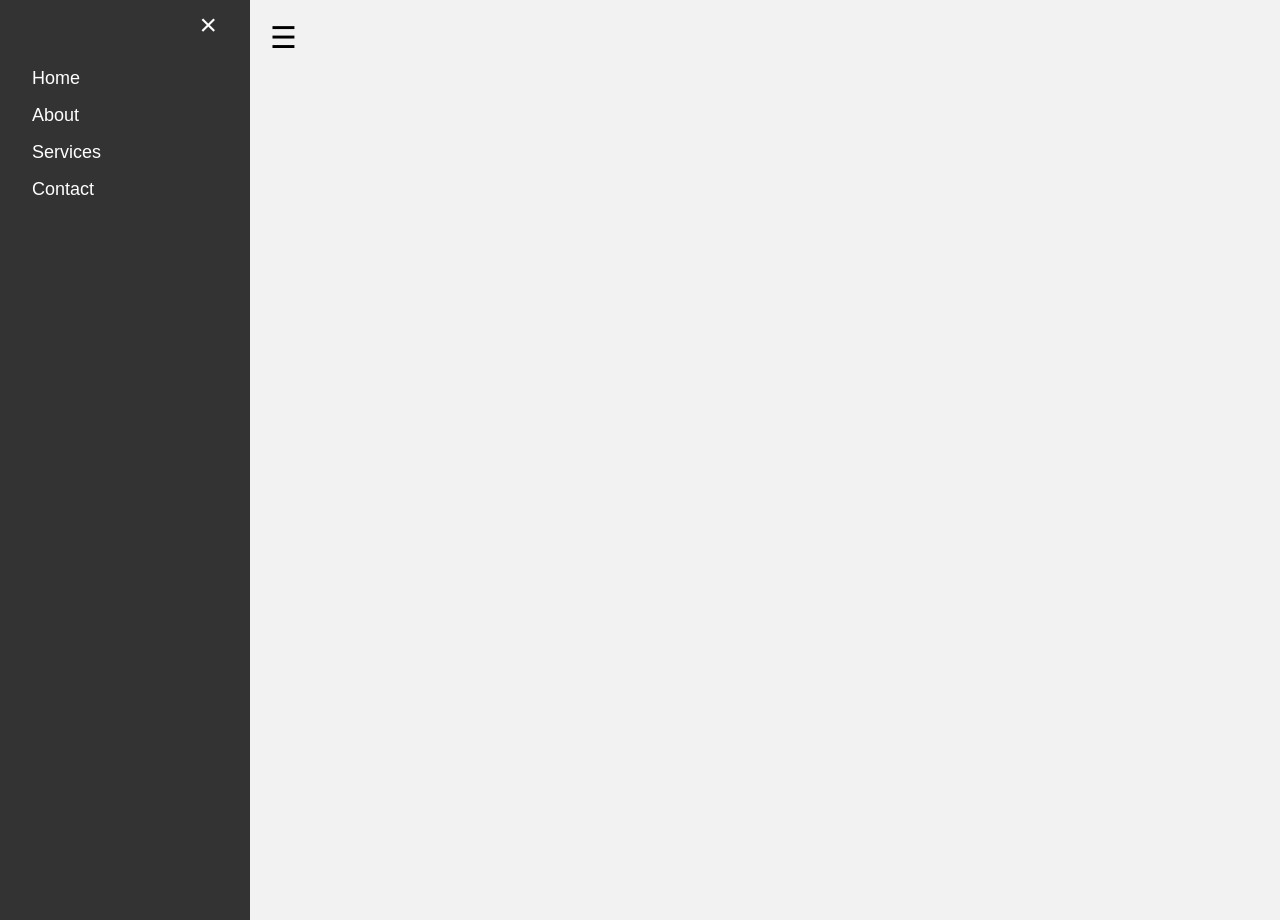
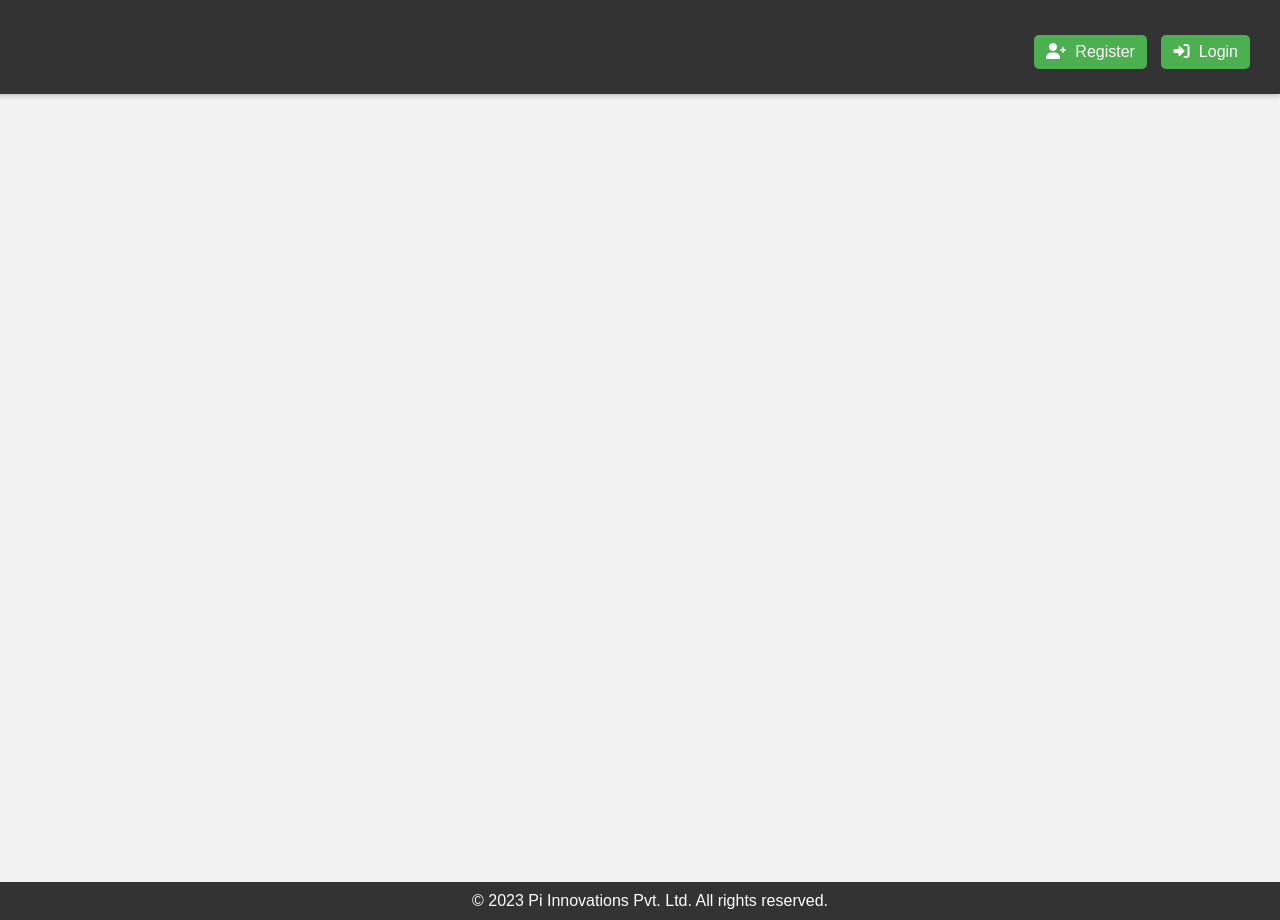
Before and after one commit to linib-exe/Assignment-Submission, a Django app: template templates/dashboard.html in a window 1280 px wide. Run offline with Django 4.2, Linux system fonts and the light colour scheme; the template is opened without the code that fills it, so the values that code supplies are empty.

Commit message:
Teacher Dashboard Created

```diff
--- a/assignmentapp/models.py
+++ b/assignmentapp/models.py
@@ -37,7 +37,7 @@ class Teacher(models.Model):
 
 class Assignment(models.Model):
     title = models.CharField(max_length=200)
-    uploadedDate = models.DateField(auto_now_add=True,null=True,blank=True)  # Automatically set to the current date and time when created
+    uploadedDate = models.DateField(auto_now_add=True,null=True,blank=True)
     uploaded_by = models.ForeignKey(User, on_delete=models.CASCADE)
     file = models.FileField(upload_to='assignments/')
     status = models.CharField(max_length = 10,choices = (('Checked','Checked'),
--- a/assignmentapp/urls.py
+++ b/assignmentapp/urls.py
@@ -9,5 +9,6 @@ urlpatterns = [
     path('register/',views.register,name='register'),
     path('submit/',views.submit,name='submit'),
     path('logout/',views.logout_user,name='logout'),
-    path('dashboard/',views.dashboard,name='dashboard'),
+    path('dashboard/',views.teacher_dashboard,name='dashboard'),
+    path('assignment/update/<int:id>/',views.update_assignment,name='update_assignment'),
 ]
--- a/templates/dashboard.html
+++ b/templates/dashboard.html
@@ -4,7 +4,9 @@
 <head>
     <meta charset="UTF-8">
     <meta name="viewport" content="width=device-width, initial-scale=1.0">
-    <title>Side Drawer Example</title>
+    <title>Home</title>
+    <link rel="stylesheet" href="https://cdnjs.cloudflare.com/ajax/libs/font-awesome/6.0.0/css/all.min.css">
+    <!-- Font Awesome CSS link -->
 
     <style>
         body {
@@ -14,83 +16,152 @@
     background-color: #f2f2f2;
 }
 
-        /* Sidebar Styles */
-        .sidenav {
-            height: 100%;
-            width: 250px; /* Set the default width */
+nav {
+    background-color: #333;
+    color: white;
+    padding: 5px 10px;
     position: fixed;
-            z-index: 1;
     top: 0;
-            left: 0;
-            background-color: #333;
-            overflow-x: hidden;
-            transition: 0.5s;
-            padding-top: 60px;
+    right: 0;
+    width: 100%;
+    text-align: right;
+    box-shadow: 0 2px 5px rgba(0, 0, 0, 0.2);
 }
 
-        .sidenav a {
-            padding: 8px 8px 8px 32px;
-            text-decoration: none;
-            font-size: 18px;
+nav button {
+    background-color: #4CAF50;
     color: white;
-            display: block;
-            transition: 0.3s;
+    border: none;
+    padding: 8px 12px;
+    margin-left: 10px;
+    cursor: pointer;
+    font-size: 16px;
+    border-radius: 5px;
+    transition: background-color 0.3s ease;
 }
 
-        .sidenav a:hover {
-            color: #4CAF50;
+nav button:hover {
+    background-color: #45a049;
+    color: #fff;
 }
 
-        .sidenav .closebtn {
-            position: absolute;
-            top: 0;
-            right: 25px;
-            font-size: 30px;
-            margin-left: 50px;
+.container {
+    padding: 20px;
+    margin-top: 10px;
 }
 
-        /* Page Content */
-        #main {
-            transition: margin-left .5s;
-            padding: 20px;
-            margin-left: 250px; /* Set the default margin-left */
+table {
+    width: 80%;
+    border-collapse: collapse;
+    margin-top: 150px;
+    box-shadow: 0 0 10px rgba(0, 0, 0, 0.1);
+    background-color: white;
+    margin-left: 150px;
 }
+
+th, td {
+    border: 1px solid #ddd;
+    padding: 12px;
+    text-align: left;
+}
+
+th {
+    background-color: #4CAF50;
+    color: white;
+}
+
+/* Make the "Date of Submission" column smaller */
+td:nth-child(3) {
+    font-size: 14px;
+}
+
+/* Add alternating row colors */
+tbody tr:nth-child(even) {
+    background-color: #f2f2f2;
+}
+
+/* Footer Styling */
+footer {
+    background-color: #333;
+    color: white;
+    padding: 10px;
+    text-align: center;
+    position: fixed;
+    bottom: 0;
+    width: 100%;
+}
+
+/* Responsive Design */
+@media only screen and (max-width: 600px) {
+    /* Adjust styles for smaller screens */
+}
+
+/* Icon Styling */
+nav i {
+    margin-right: 5px;
+    /* Add space between icon and text */
+}
+span{
+    padding-left: 15px;
+}
+
+a {
+            text-decoration: none;
+            color: #333; /* Set the desired color */
+        }
+
+        a:hover {
+            color: #4CAF50; /* Set the desired hover color */
+        }
+
     </style>
 </head>
 
 <body>
 
-    <!-- Side Drawer (Navigation) -->
-    <div id="mySidenav" class="sidenav">
-        <a href="javascript:void(0)" class="closebtn" onclick="closeNav()">&times;</a>
-        <a href="#">Home</a>
-        <a href="#">About</a>
-        <a href="#">Services</a>
-        <a href="#">Contact</a>
+    <nav>
+        <div class="container">
+            {% if user.is_authenticated %}
+                <button onclick="location.href='{% url 'submit' %}'"><i class="fas fa-upload"></i> Submit</button>
+                <button onclick="location.href='{% url 'logout' %}'"><i class="fas fa-sign-out-alt"></i> Logout</button>
+                <!-- <span>Hello, {{ user.username }}</span> -->
+                <span>Hello, {{ student.name }}</span>
+            {% else %}
+                <button onclick="location.href='{% url 'register' %}'"><i class="fas fa-user-plus"></i> Register</button>
+                <button onclick="location.href='{% url 'login' %}'"><i class="fas fa-sign-in-alt"></i> Login</button>
+            {% endif %}
         </div>
+    </nav>
+    {% if user.is_authenticated %}
+    <table>
+        <thead>
+            <tr>
+                <th>S.N.</th>
+                <th>Assignment</th>
+                <th>Date </th>
+                <th>Status</th>
+                <th>Submitted By</th>
+                <th>Remarks</th>
+            </tr>
+        </thead>
+        <tbody>
+            {% for assignment in assignments %}
+            <tr>
+                <td>{{ forloop.counter }}</td>
+                <td><a href="{% url 'update_assignment' assignment.id %}">{{ assignment.title }}</a></td>
+                <td>{{ assignment.uploadedDate }}</td>
+                <td>{{ assignment.status }}</td>
+                <td>{{ assignment.uploaded_by}}</td>
+                <td>{{ assignment.remarks }}</td>
+            </tr>
+            {% endfor %}
+        </tbody>
+    </table>
+    {% endif %}
 
-    <!-- Page Content -->
-    <div id="main">
-        <span style="font-size:30px;cursor:pointer" onclick="openNav()">&#9776;</span>
-
-    </div>
-
-    <!-- JavaScript to open and close the side drawer -->
-    <script>
-        // Open the drawer by default
-        document.getElementById("mySidenav").style.width = "250px";
-        document.getElementById("main").style.marginLeft = "250px";
-
-        function openNav() {
-            document.getElementById("mySidenav").style.width = "250px";
-            document.getElementById("main").style.marginLeft = "250px";
-        }
-
-        function closeNav() {
-            document.getElementById("mySidenav").style.width = "0";
-            document.getElementById("main").style.marginLeft = "0";
-        }
-    </script>
+    <footer>
+        &copy; 2023 Pi Innovations Pvt. Ltd. All rights reserved.
+    </footer>
 </body>
 
 </html>
```
Also changed, not shown: assignmentapp/views.py (+23 -14 lines), templates/update_assignment.html (added, +76 -0 lines), db.sqlite3. Lines whose indentation alone changed are shown as unchanged.
